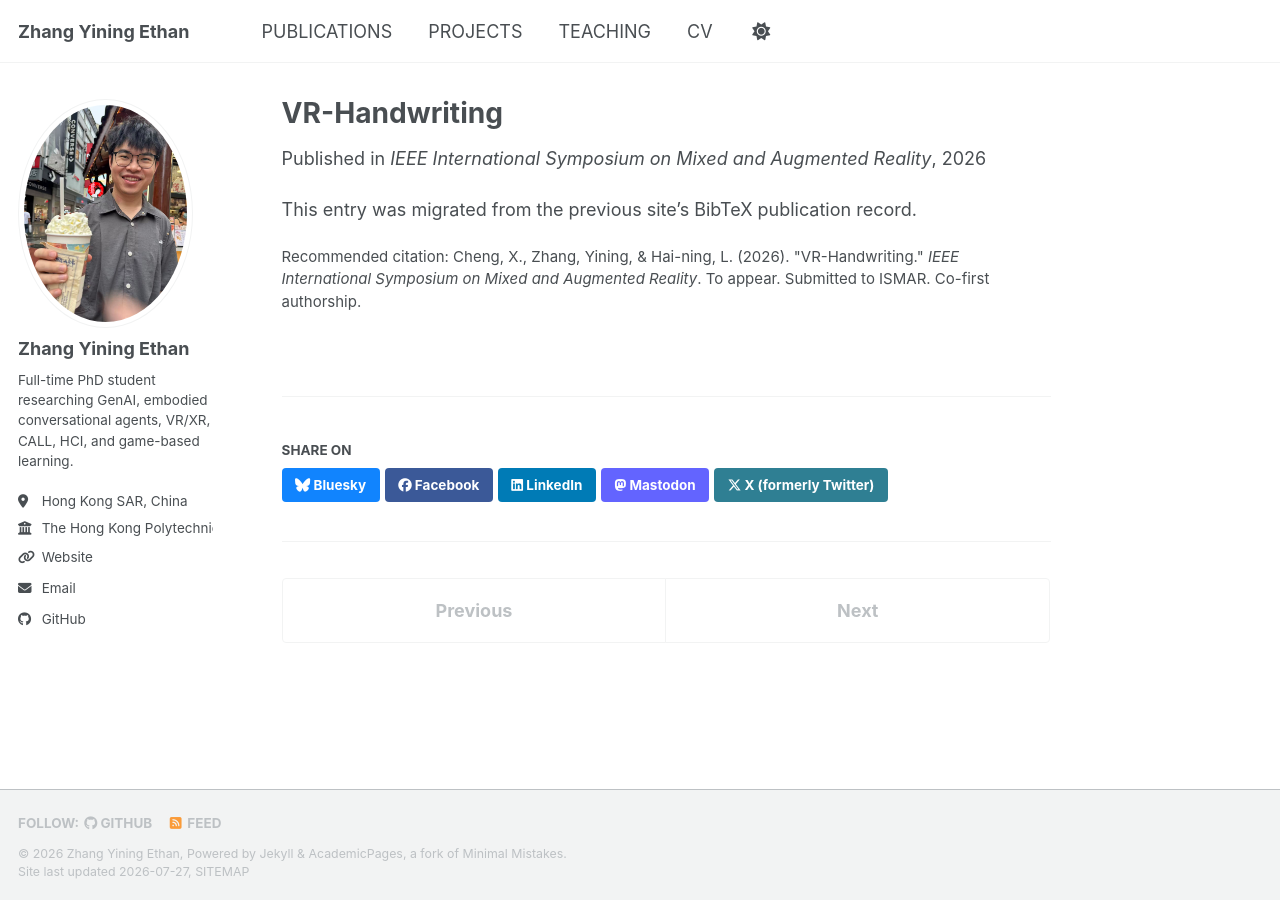
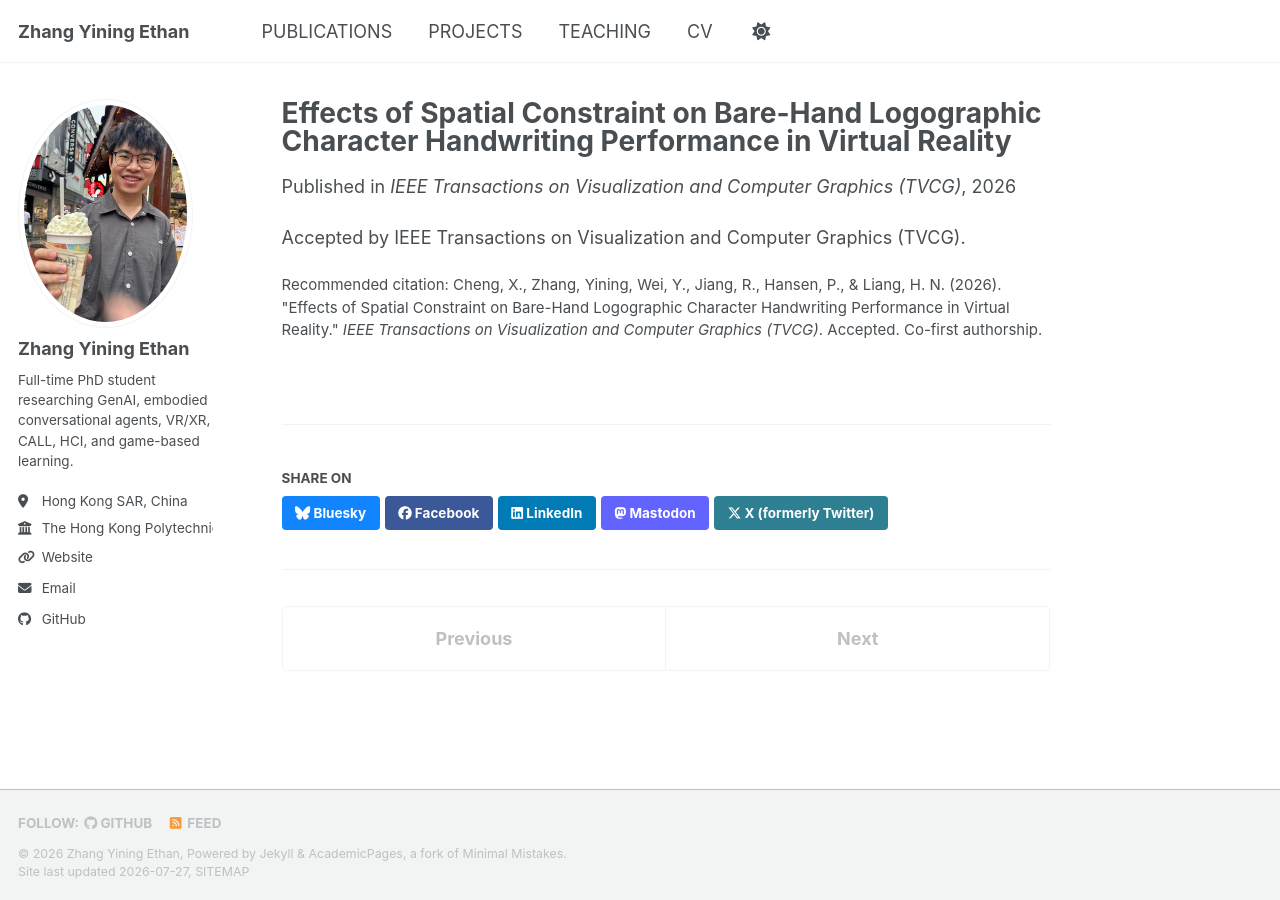
Before and after one commit to EthanynZhang/personalweb, a Jekyll site: the page built from _publications/2026-01-01-vr-handwriting.md, in a window 1280 px wide. Built offline with Jekyll 4.4.1, drawn with Linux system fonts in a browser that asks for light colours; a script bundle is joined from its source files by our own code; library files that are not in the unit come from our copies.

Commit message:
Prioritize TVCG publication and refine citations

```diff
--- a/_config.yml
+++ b/_config.yml
@@ -84,10 +84,10 @@ author:
 
 # Publication Category - The following the list of publication categories and their headings
 publication_category:
+  manuscripts:
+    title: 'Journal Articles and Manuscripts'
   conferences:
     title: 'Conference Papers'
-  manuscripts:
-    title: 'Journal Articles and Manuscripts'
 
 # Site Settings
 teaser                   :  # filename of teaser fallback teaser image placed in /images/ for social media previews
--- a/_includes/archive-single-publication.html
+++ b/_includes/archive-single-publication.html
@@ -17,7 +17,8 @@
     {% endif %}
 
     {% if post.citation %}
-      <p class="publication__citation">Recommended citation: {{ post.citation | strip_html }}</p>
+      {% assign citation = post.citation | replace: 'Zhang, Yining', '<strong>Zhang, Yining</strong>' | replace: 'Zhang, Y.', '<strong>Zhang, Y.</strong>' %}
+      <p class="publication__citation">{{ citation }}</p>
     {% endif %}
   </article>
 </div>
--- a/_publications/2026-01-01-vr-handwriting.md
+++ b/_publications/2026-01-01-vr-handwriting.md
@@ -1,12 +1,12 @@
 ---
-title: "VR-Handwriting"
+title: "Effects of Spatial Constraint on Bare-Hand Logographic Character Handwriting Performance in Virtual Reality"
 collection: publications
-category: conferences
+category: manuscripts
 permalink: /publication/vr-handwriting
-excerpt: "VR-Handwriting."
+excerpt: "A TVCG study of how spatial constraints affect bare-hand logographic character handwriting in virtual reality."
 date: 2026-01-01
-venue: "IEEE International Symposium on Mixed and Augmented Reality"
-citation: 'Cheng, X., Zhang, Yining, & Hai-ning, L. (2026). "VR-Handwriting." <i>IEEE International Symposium on Mixed and Augmented Reality</i>. To appear. Submitted to ISMAR. Co-first authorship.'
+venue: "IEEE Transactions on Visualization and Computer Graphics (TVCG)"
+citation: 'Cheng, X., Zhang, Yining, Wei, Y., Jiang, R., Hansen, P., & Liang, H. N. (2026). "Effects of Spatial Constraint on Bare-Hand Logographic Character Handwriting Performance in Virtual Reality." <i>IEEE Transactions on Visualization and Computer Graphics (TVCG)</i>. Accepted. Co-first authorship.'
 ---
 
-This entry was migrated from the previous site's BibTeX publication record.
+Accepted by IEEE Transactions on Visualization and Computer Graphics (TVCG).
--- a/_sass/layout/_archive.scss
+++ b/_sass/layout/_archive.scss
@@ -104,9 +104,6 @@
     line-height: 1.55;
   }
 
-  .publication__citation {
-    color: var(--global-text-color-light);
-  }
 }
 
 
```
